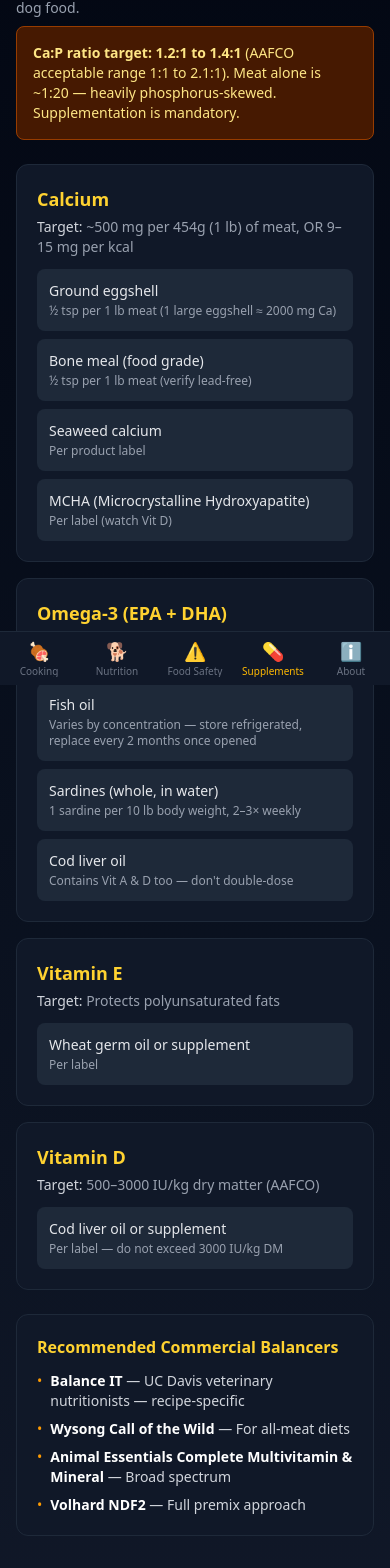
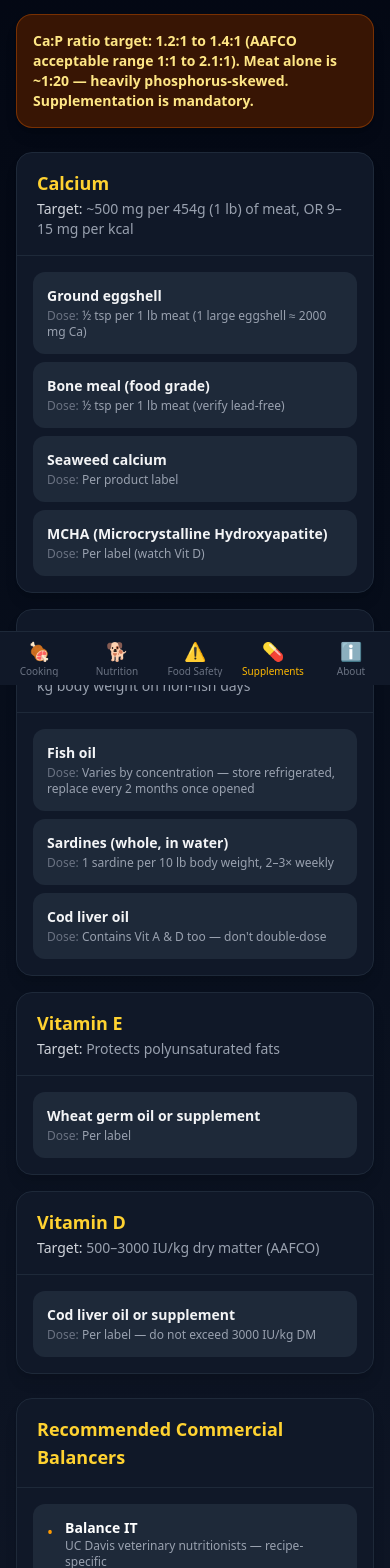
Before and after one commit to SirAllap/pawcook, a React (Vite) app in the folder apps/web/: page /supplements in a window 390 px wide. Shown: the part 159-1727 px from the top of the page. Built offline with nearby package versions, Linux system fonts and the light colour scheme; the HTML template or start-up script is replaced by a standard one.

Commit message:
feat: i18n + mobile-first redesign for SupplementGuide.tsx

```diff
--- a/apps/web/src/pages/SupplementGuide.tsx
+++ b/apps/web/src/pages/SupplementGuide.tsx
@@ -1,3 +1,4 @@
+import { useTranslation } from 'react-i18next';
 import supplementsData from '@pawcook/data/supplements';
 
 interface SupplementSource {
@@ -15,26 +16,41 @@ interface Supplement {
 
 const supplements = supplementsData as Supplement[];
 
+const COMMERCIAL_BALANCERS = [
+  ['Balance IT', 'UC Davis veterinary nutritionists — recipe-specific'],
+  ['Wysong Call of the Wild', 'For all-meat diets'],
+  ['Animal Essentials Complete Multivitamin & Mineral', 'Broad spectrum'],
+  ['Volhard NDF2', 'Full premix approach'],
+];
+
 export default function SupplementGuide() {
+  const { t } = useTranslation();
+
   return (
     <div>
-      <h1 className="text-2xl font-bold text-amber-400 mb-1">Supplement Guide</h1>
-      <p className="text-gray-400 text-sm mb-2">A homemade diet without bones requires calcium supplementation — this is the #1 deficiency in DIY dog food.</p>
+      <h1 className="text-2xl font-bold text-amber-400 mb-1">{t('supplements.title')}</h1>
+      <p className="text-gray-400 text-sm mb-4">{t('supplements.subtitle')}</p>
 
-      <div className="bg-amber-950 border border-amber-800 rounded-lg p-4 mb-6 text-sm text-amber-200">
-        <strong>Ca:P ratio target: 1.2:1 to 1.4:1</strong> (AAFCO acceptable range 1:1 to 2.1:1). Meat alone is ~1:20 — heavily phosphorus-skewed. Supplementation is mandatory.
+      <div className="bg-amber-950/80 border border-amber-700/50 rounded-2xl p-4 mb-6 shadow-lg">
+        <p className="text-sm text-amber-200"><strong>{t('supplements.caRatio')}</strong></p>
       </div>
 
-      <div className="space-y-4">
+      <div className="space-y-4 mb-6">
         {supplements.map(supp => (
-          <div key={supp.id} className="bg-gray-900 border border-gray-800 rounded-xl p-5">
-            <h2 className="font-bold text-lg text-amber-300 mb-1">{supp.label}</h2>
-            <p className="text-sm text-gray-400 mb-3"><span className="text-gray-300 font-medium">Target:</span> {supp.target}</p>
-            <div className="space-y-2">
+          <div key={supp.id} className="bg-gray-900 border border-gray-800 rounded-2xl overflow-hidden shadow-lg">
+            <div className="px-5 py-4 border-b border-gray-800">
+              <h2 className="font-bold text-lg text-amber-300">{supp.label}</h2>
+              <p className="text-sm text-gray-400 mt-0.5">
+                <span className="text-gray-300 font-medium">{t('common.target')}:</span> {supp.target}
+              </p>
+            </div>
+            <div className="p-4 space-y-2">
               {supp.sources.map(src => (
-                <div key={src.id} className="bg-gray-800 rounded-lg p-3">
-                  <p className="text-sm font-medium text-gray-200">{src.label}</p>
-                  <p className="text-xs text-gray-400 mt-0.5">{src.dose}</p>
+                <div key={src.id} className="bg-gray-800 rounded-xl p-3.5">
+                  <p className="text-sm font-semibold text-gray-100">{src.label}</p>
+                  <p className="text-xs text-gray-400 mt-0.5">
+                    <span className="text-gray-500 font-medium">{t('supplements.dose')}:</span> {src.dose}
+                  </p>
                 </div>
               ))}
             </div>
@@ -42,21 +58,21 @@ export default function SupplementGuide() {
         ))}
       </div>
 
-      <div className="mt-6 bg-gray-900 border border-gray-800 rounded-xl p-5">
-        <h2 className="font-bold text-amber-300 mb-3">Recommended Commercial Balancers</h2>
-        <ul className="space-y-2 text-sm text-gray-300">
-          {[
-            ['Balance IT', 'UC Davis veterinary nutritionists — recipe-specific'],
-            ['Wysong Call of the Wild', 'For all-meat diets'],
-            ['Animal Essentials Complete Multivitamin & Mineral', 'Broad spectrum'],
-            ['Volhard NDF2', 'Full premix approach'],
-          ].map(([name, desc]) => (
-            <li key={name} className="flex gap-2">
-              <span className="text-amber-500 shrink-0">•</span>
-              <span><strong className="text-white">{name}</strong> — {desc}</span>
-            </li>
+      <div className="bg-gray-900 border border-gray-800 rounded-2xl overflow-hidden shadow-lg">
+        <div className="px-5 py-4 border-b border-gray-800">
+          <h2 className="font-bold text-amber-300 text-lg">{t('supplements.commercialBalancers')}</h2>
+        </div>
+        <div className="p-4 space-y-2">
+          {COMMERCIAL_BALANCERS.map(([name, desc]) => (
+            <div key={name} className="bg-gray-800 rounded-xl p-3.5 flex gap-3 items-start">
+              <span className="text-amber-500 shrink-0 mt-0.5">•</span>
+              <div>
+                <p className="text-sm font-semibold text-white">{name}</p>
+                <p className="text-xs text-gray-400">{desc}</p>
+              </div>
+            </div>
           ))}
-        </ul>
+        </div>
       </div>
     </div>
   );
```
